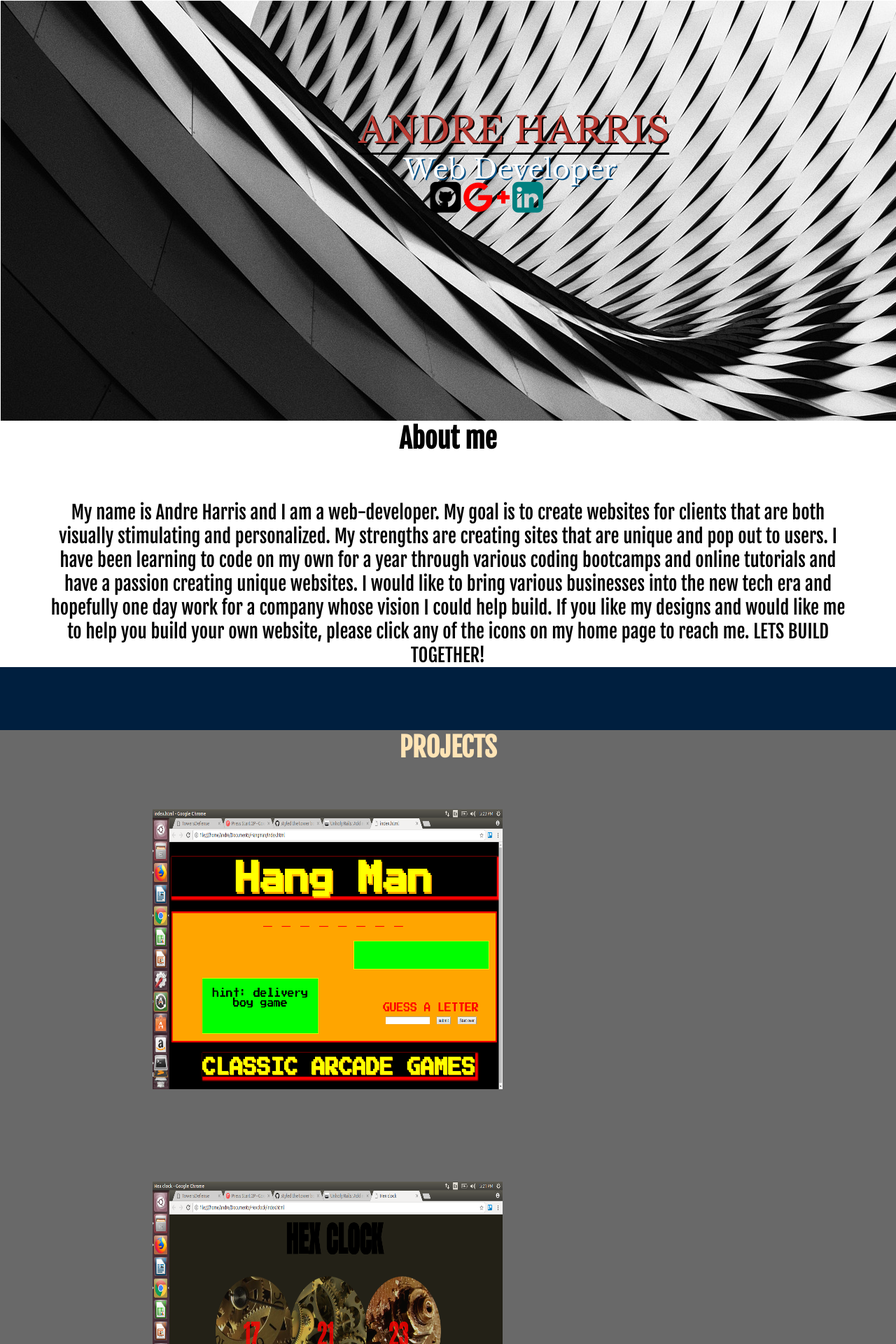
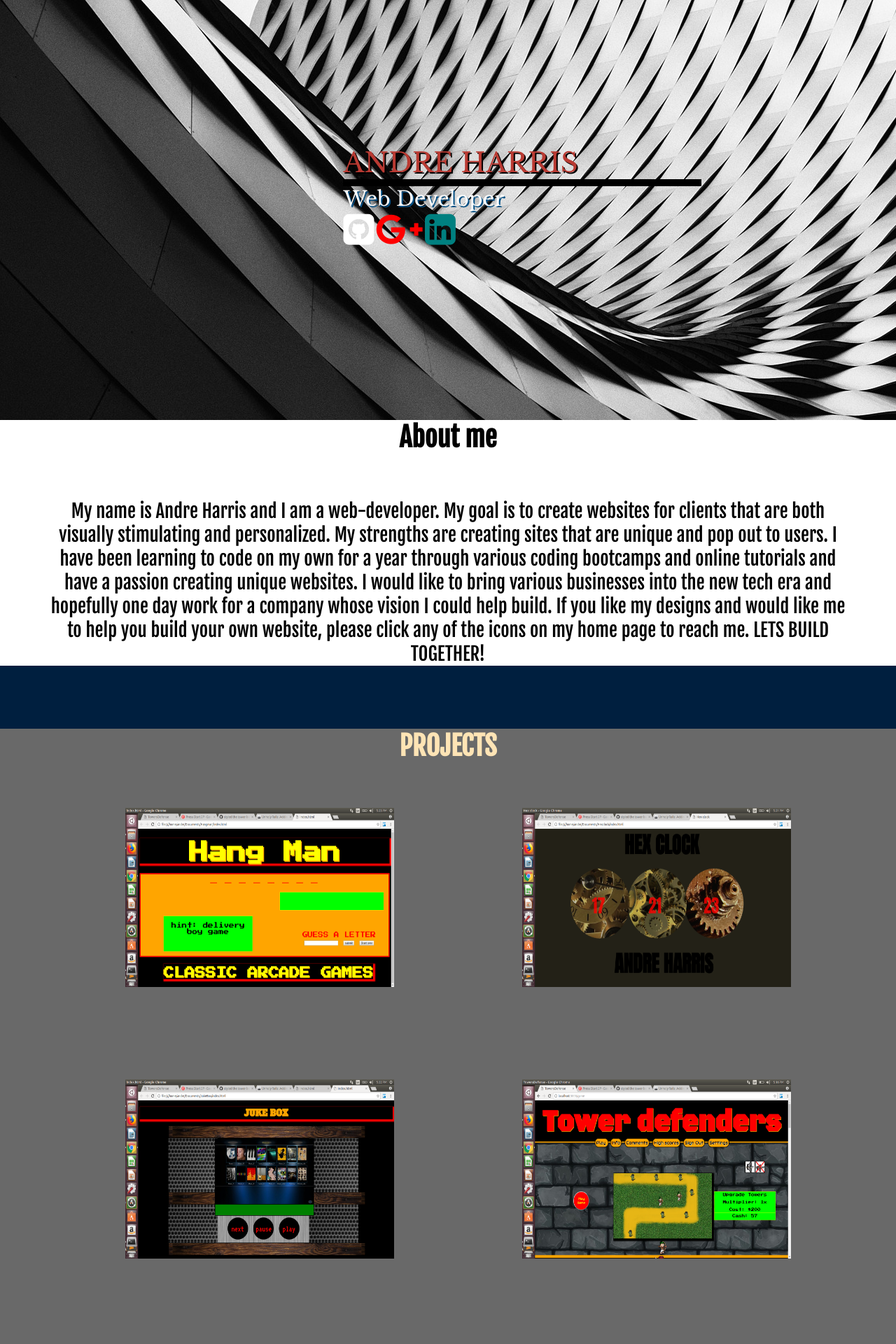
Before and after one commit to aharris4723/Portfolio, a PHP site: page / in a window 1280 px wide. Shown: the top 1920 px of the page at 70% size. Run offline with PHP 8.4, Linux system fonts and the light colour scheme; some libraries are stand-ins or nearby versions.

Commit message:
text mobile responsivnes addeded part 2

```diff
--- a/index.css
+++ b/index.css
@@ -4,6 +4,7 @@
 }
 body{
 	background-color: #001f3f;
+	width: 100%;
 
 }
 nav{
@@ -47,30 +48,36 @@ h1{
 #facepage{
 	background-image: url('bkg.jpg');
 	width: 100%;
-	height: 100%;
-	min-height: 600px;
+	height: 600px;
+	/*min-height: 600px;*/
 	background-position: cover;
-	border: 1px solid white;
+	/*border: 1px solid white;*/
 
 
 }
+.facepage{
+	/*display: inline-block;
+	margin-top:5%;
+	margin-left: 14vmax;
+	margin-right: 1px auto;
+	margin-bottom: 5%;*/
+}
 #main-photo{
-	height: 400px;
-	width: 400px;
+	height: 23vmax;
+	width: 23vmax;
+    display: inline-block;
 	border-radius: 60%;
 	background-image: url('profile.jpg');
-	background-position: center;
+	background-position: cover;
 	background-repeat: no-repeat;
-	position: relative;
-	/*display: inline;*/
-	top:5vmax;
-	left: 10vmax;
+	background-size: 100%;
 	min-width: 8vmax;
 	opacity: .1%;
 	box-shadow: 5px 5px 5px 5px black;
-	/*margin-top: 4vmax;
-	margin-left: 70vmax;*/
-	padding: 1px auto;
+
+	margin-top: 4vmax;
+	margin-left: 14vmax;
+	/*padding: 1px auto;*/
 	/*margin: 1px auto;*/
 
 }
@@ -79,13 +86,14 @@ h1{
 	color: #B93A32;
 	text-shadow:2px 2px black;
 	font-size:4vmax;
-	margin: auto;
+	/*margin: auto;*/
 	/*margin-left: 38vmax;*/
 	border-bottom: 3px solid black;
-    position: absolute;
+	border-width: 10px;
+    /*position: absolute;
 	top: 12vmax;
-	left: 40vmax;
-	padding:auto;
+	left: 40vmax;*/
+	/*padding:auto;*/
 
 
 }
@@ -96,46 +104,53 @@ h1{
 	/*margin-top: 5vmax;
 	margin-left:38vmax;*/
 	text-shadow: 2px 2px #034F84;
-	position: absolute;
+	/*position: absolute;
 	top:17vmax;
-	left: 45vmax;
-	margin: auto;
-	padding:auto;
+	left: 44vmax;*/
+	/*margin: auto;
+	padding:auto;*/
+
 
 }
 #icons{
-	position: absolute;
-	size: 3vmax;
+	/*position: absolute;
 	top: 20vmax;
-	left: 48vmax;
-	margin: auto;
-	padding:auto;
+	left: 48vmax;*/
+	/*margin: auto;
+	padding:auto;*/
 	/*margin-left: 41vmax;
 	margin-right: auto;*/
 }
 #name-wrapper{
-	height: 100%;
-	width: 100%;
-	padding:auto;
-	margin: 1px;
-	position: relative;
+	height: 40vmax;
+	width: 40vmax;
+	display: inline-block;
+	/*position: absolute;
+	top: 12vmax;
+	left: 40vmax;*/
+	font-size-adjust: 0.4;
+    /*background-color: pink;*/
+    /*border: 1px solid white;*/
+   /*display: inline-block;*/
+    margin-left: 1vmax;
+
 
 }
 
 #aboutme{
 	width: 100%;
 	height: 100%;
-	background-attachment: fixed;
+	/*background-attachment: fixed;
     background-position: center;
     background-repeat: no-repeat;
-    background-size: cover;
+    background-size: cover;*/
     background-color: white;
 
 }
 #projects{
 	width: 100%;
 	height: 100%;
-	background-color: tan;
+    background-color: tan;
 
 }
 #contact{
@@ -202,13 +217,16 @@ h1{
 }
 #projects{
 	background-color:#696969;
+
+
 }
 .projects{
-	height: 400px;
-	width: 500px;
+	height: 20vmax;
+	width: 30vmax;
 	display: inline-block;
 	margin-top:5%;
-	margin-left: 17vmax;
+	margin-left: 14vmax;
+	margin-right: 1px auto;
 	margin-bottom: 5%;
 	background-color: #FFE4B5;
 }
--- a/index.html
+++ b/index.html
@@ -13,12 +13,12 @@
 </head>
 <body>
 	<div id="facepage">
-		<div id='main-photo'></div>
-		<div name-wrapper>
+		<div class'facepage' id='main-photo'></div>
+		<div class'facepage' id='name-wrapper'>
 	        <div id='name'>ANDRE HARRIS</div>
 	        <div id='description-box'>Web Developer</div>
 		    <div id="icons">
-	           <a href="https://github.com/aharris4723"><i class="fa fa-github-square" style="font-size:4vmax;color:black"></i></a>
+	           <a href="https://github.com/aharris4723"><i class="fa fa-github-square" style="font-size:4vmax;color:white"></i></a>
 	           <a href="https://plus.google.com/u/0/106683339490027022470"><i class="fa fa-google-plus" style="font-size:4vmax;color:red"></i></a>
 	           <a href="https://www.linkedin.com/in/andre-harris/"><i class="fa fa-linkedin-square" style="font-size:4vmax;color:teal"></i></a>
 	         </div>
@@ -31,6 +31,7 @@
 	  <h1>About me</h1>
 	      <P id="aboutme-text">
 			My name is Andre Harris and I am a web-developer. My goal is to create websites for clients that are both visually stimulating and personalized. My strengths are creating sites that are unique and pop out to users. I have been learning to code on my own  for  a year through various coding bootcamps and online tutorials and have a passion creating unique websites. I would like to bring various businesses into the new tech era and hopefully one day work for a company whose vision I could help build. If you like my designs and would like me to help you build your own website, please click any of the icons on my home page to reach me. LETS BUILD TOGETHER!
+		  </P>
 	  <div id="language_icons">
 
 		<i class="devicon-html5-plain-wordmark colored"></i>
```
Lines whose indentation alone changed are shown as unchanged.
